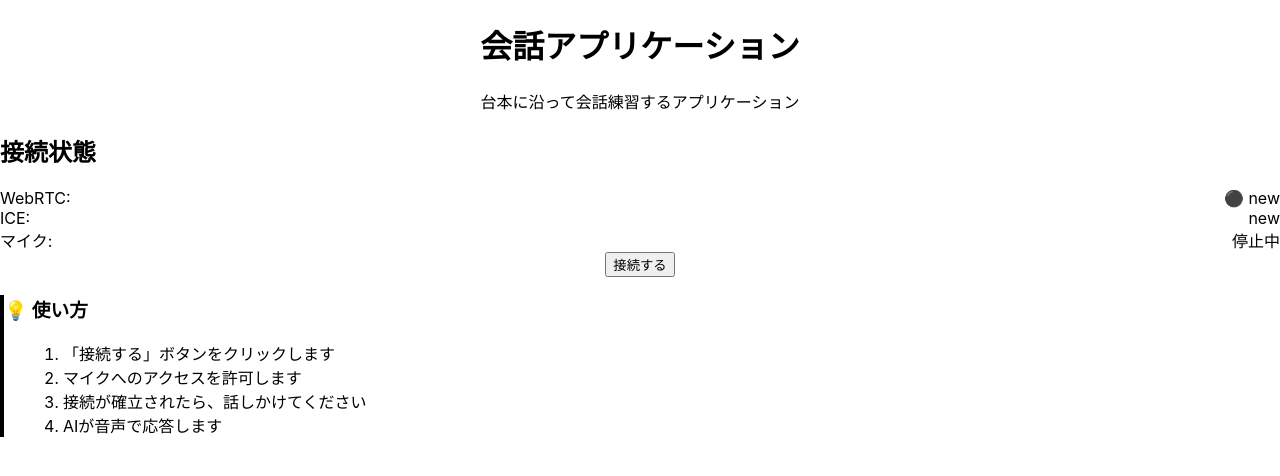
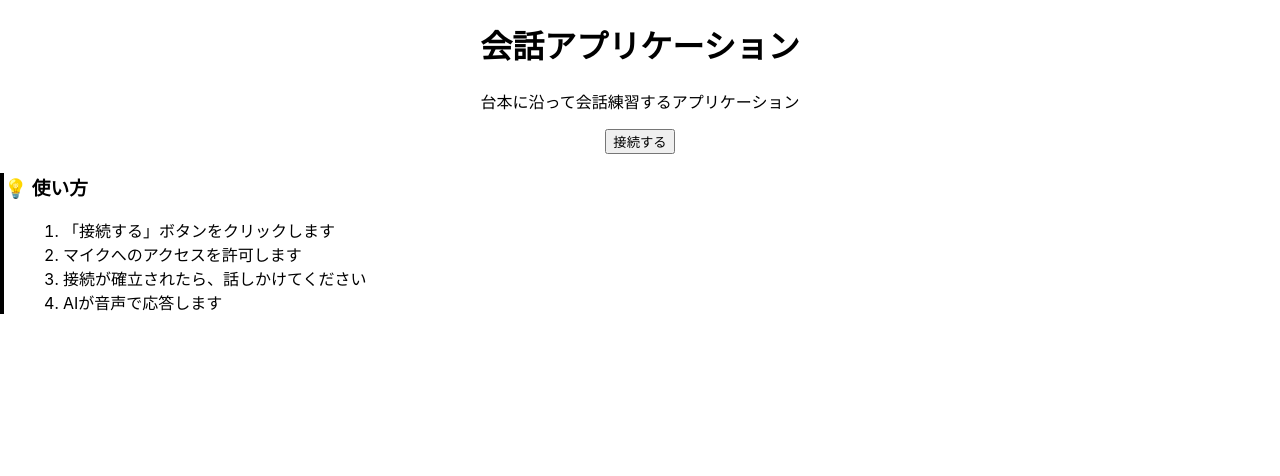
Before and after one commit to unokun/convo-partner, a React (Vite) app: page / in a window 1280 px wide. Shown: the top 476 px of the page. Built offline with nearby package versions, Linux system fonts and the light colour scheme.

Commit message:
接続状態を非表示

```diff
--- a/src/components/ConvoPartner.tsx
+++ b/src/components/ConvoPartner.tsx
@@ -72,37 +72,8 @@ export const ConvoPartner: React.FC = () => {
           </p>
         </div>
 
-        {/* 接続状態カード */}
+        {/* 接続ボタン */}
         <div className="bg-white rounded-lg shadow-md p-6 mb-6">
-          <h2 className="text-xl font-semibold text-gray-800 mb-4">接続状態</h2>
-
-          <div className="space-y-3 mb-6">
-            {/* WebRTC接続状態 */}
-            <div className="flex items-center justify-between p-3 bg-gray-50 rounded">
-              <span className="font-medium text-gray-700">WebRTC:</span>
-              <span className={`font-semibold ${getConnectionStateColor(connectionState)}`}>
-                {getStatusIndicator(connectionState)} {connectionState}
-              </span>
-            </div>
-
-            {/* ICE接続状態 */}
-            <div className="flex items-center justify-between p-3 bg-gray-50 rounded">
-              <span className="font-medium text-gray-700">ICE:</span>
-              <span className={`font-semibold ${getIceStateColor(iceConnectionState)}`}>
-                {iceConnectionState}
-              </span>
-            </div>
-
-            {/* 録音状態 */}
-            <div className="flex items-center justify-between p-3 bg-gray-50 rounded">
-              <span className="font-medium text-gray-700">マイク:</span>
-              <span className={`font-semibold ${isRecording ? 'text-red-500' : 'text-gray-400'}`}>
-                {isRecording ? '🎤 録音中' : '停止中'}
-              </span>
-            </div>
-          </div>
-
-          {/* 接続ボタン */}
           <div className="flex justify-center">
             <ConnectionButton
               connectionState={connectionState}
```
